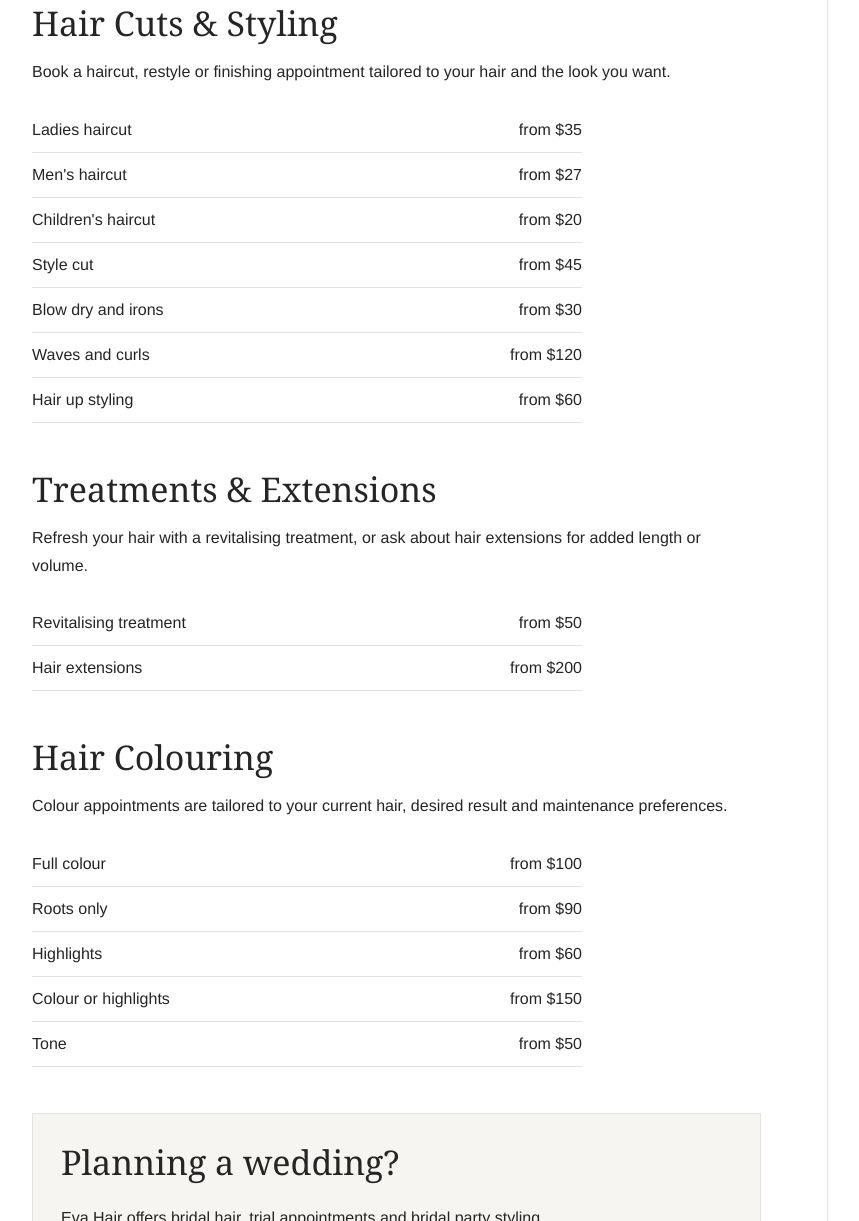
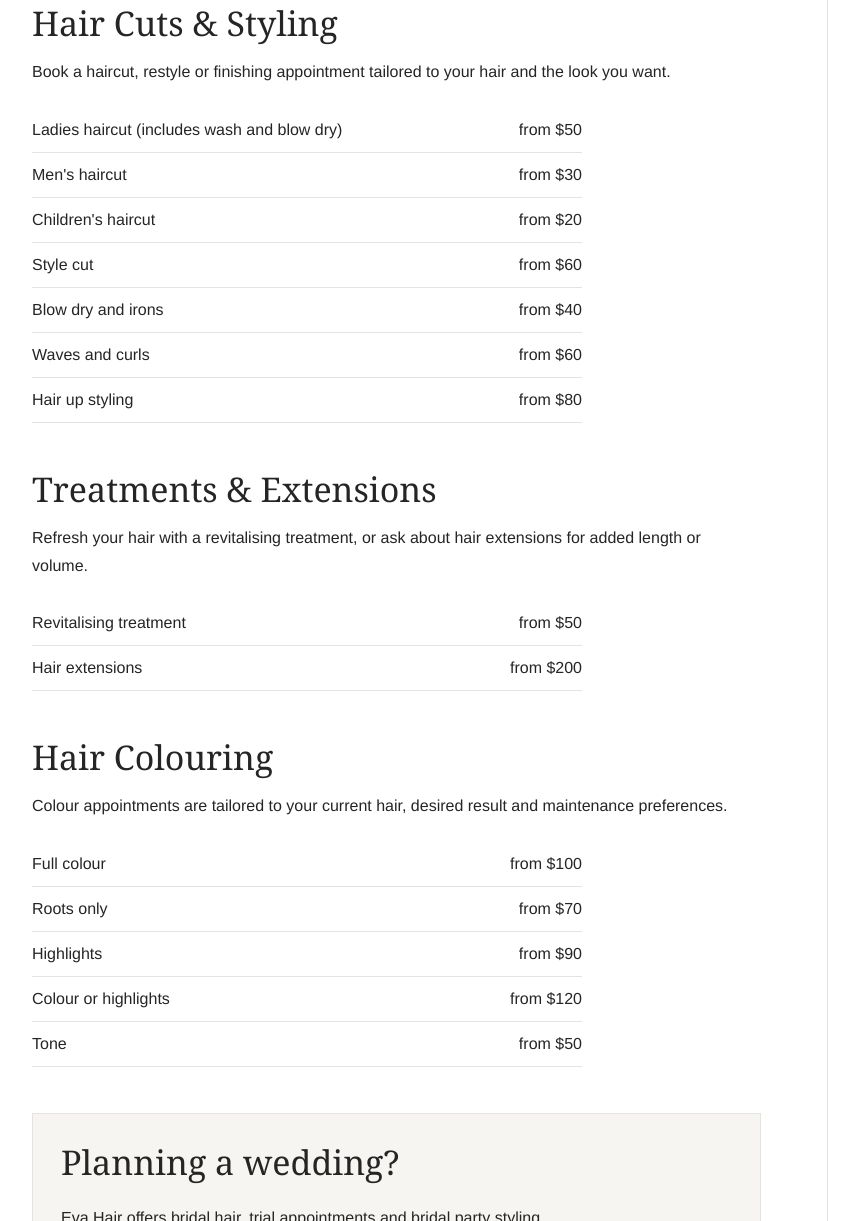
Before and after one commit to Kerrzinga/eva-hair, a plain HTML site: page services.html in a window 1280 px wide. Shown: the part 916-2137 px from the top of the page, without its empty margins (70-929 px from the left). Drawn offline with Linux system fonts and the light colour scheme.

Commit message:
Update salon service prices

```diff
--- a/services.html
+++ b/services.html
@@ -67,13 +67,13 @@
         <p>Book a haircut, restyle or finishing appointment tailored to your hair and the look you want.</p>
         <table class="price-list" aria-label="Hair cuts and styling prices">
           <tbody>
-            <tr><td>Ladies haircut</td><td>from $35</td></tr>
-            <tr><td>Men's haircut</td><td>from $27</td></tr>
+            <tr><td>Ladies haircut (includes wash and blow dry)</td><td>from $50</td></tr>
+            <tr><td>Men's haircut</td><td>from $30</td></tr>
             <tr><td>Children's haircut</td><td>from $20</td></tr>
-            <tr><td>Style cut</td><td>from $45</td></tr>
-            <tr><td>Blow dry and irons</td><td>from $30</td></tr>
-            <tr><td>Waves and curls</td><td>from $120</td></tr>
-            <tr><td>Hair up styling</td><td>from $60</td></tr>
+            <tr><td>Style cut</td><td>from $60</td></tr>
+            <tr><td>Blow dry and irons</td><td>from $40</td></tr>
+            <tr><td>Waves and curls</td><td>from $60</td></tr>
+            <tr><td>Hair up styling</td><td>from $80</td></tr>
           </tbody>
         </table>
       </section>
@@ -95,9 +95,9 @@
         <table class="price-list" aria-label="Hair colouring prices">
           <tbody>
             <tr><td>Full colour</td><td>from $100</td></tr>
-            <tr><td>Roots only</td><td>from $90</td></tr>
-            <tr><td>Highlights</td><td>from $60</td></tr>
-            <tr><td>Colour or highlights</td><td>from $150</td></tr>
+            <tr><td>Roots only</td><td>from $70</td></tr>
+            <tr><td>Highlights</td><td>from $90</td></tr>
+            <tr><td>Colour or highlights</td><td>from $120</td></tr>
             <tr><td>Tone</td><td>from $50</td></tr>
           </tbody>
         </table>
```
Also changed, not shown: wedding-hair.html (+7 -7 lines), homepage-content-draft.txt.
